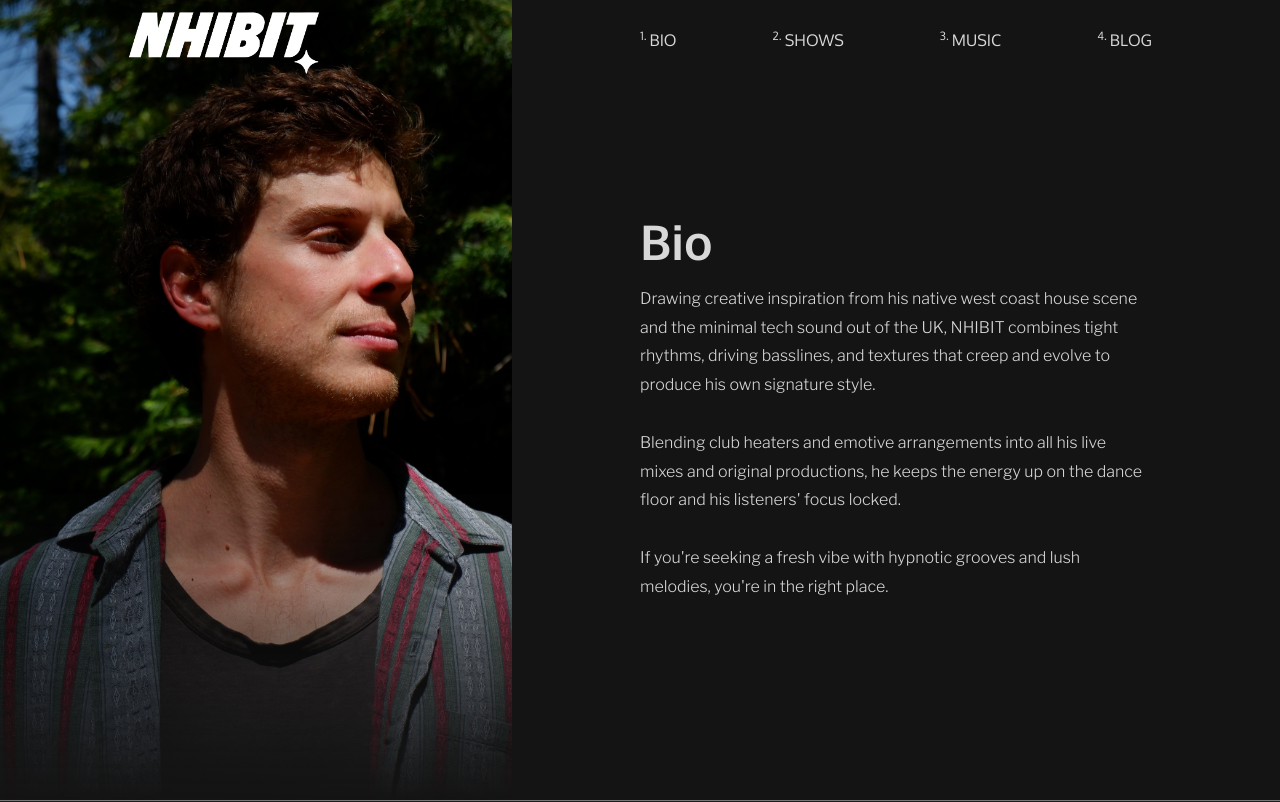
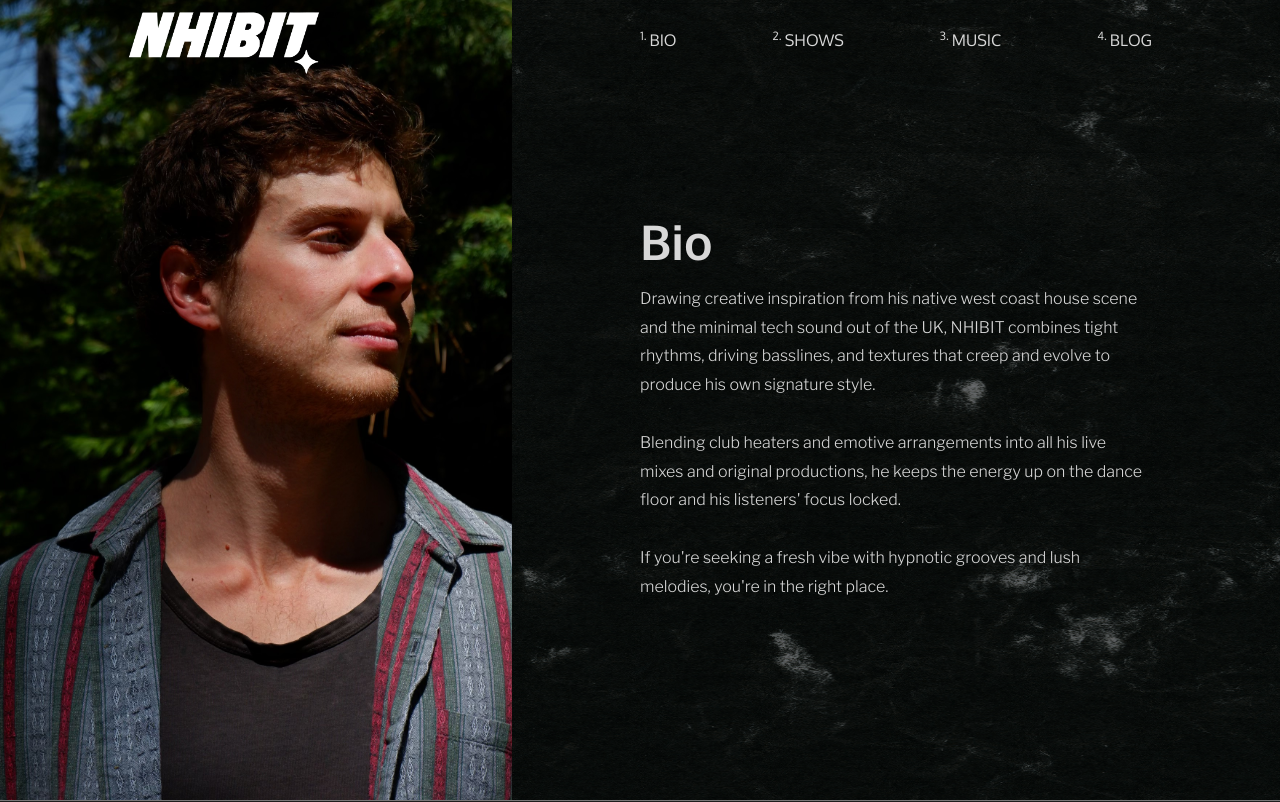
Before and after one commit to nickhibbits/nhibit, a Next.js app: page /bio in a window 1280 px wide. Shown: the top 802 px of the page. Built offline with nearby package versions, Linux system fonts and the light colour scheme.

Commit message:
Develop BackgroundImage component. Start implementing

```diff
--- a/app/(home)/page.module.scss
+++ b/app/(home)/page.module.scss
@@ -33,13 +33,13 @@
   position: relative !important;
   object-fit: contain;
   overflow: hidden;
-  filter: brightness(80%);
+  filter: brightness(70%);
 
   &_desktop {
     position: relative;
     width: 105% !important;
     height: unset !important;
-    filter: brightness(80%);
+    filter: brightness(70%);
   }
 }
 .content_wrapper {
--- a/app/(site)/bio/page.module.scss
+++ b/app/(site)/bio/page.module.scss
@@ -7,6 +7,7 @@
   position: relative;
   overflow-y: scroll;
   overflow-x: hidden;
+  position: relative;
 
   @include mediaQueries.tablet-large {
     grid-template-columns: 40% 60%;
@@ -20,6 +21,7 @@
   overflow: hidden;
   height: 100%;
   width: 100%;
+
   mask-image: linear-gradient(
     to bottom,
     rgba(0, 0, 0, 1) 60%,
@@ -29,6 +31,11 @@
   @include mediaQueries.tablet-large {
     z-index: 1;
     overflow: hidden;
+    mask-image: linear-gradient(
+      to bottom,
+      rgba(0, 0, 0, 1) 80%,
+      rgba(0, 0, 0, 1)
+    );
   }
 }
 
--- a/app/(site)/bio/page.tsx
+++ b/app/(site)/bio/page.tsx
@@ -2,21 +2,14 @@ import Image from "next/image";
 import styles from "./page.module.scss";
 
 import headshot from "@/public/headshot.jpeg";
-// import gradient from "@/public/textures/DRS_4K_Luma Gradient_32.PNG";
 
 import BioContent from "@/components/BioContent/BioContent";
+import BackgroundImage from "@/components/BackgroundImage/BackgroundImage";
 
 export default function Bio() {
   return (
     <main className={`${styles.main} grid `}>
-      {/* <div className={styles.bg_image_wrapper}>
-        <Image
-          width={1000}
-          className={styles.bg_image}
-          src={gradient}
-          alt="DJ NHIBIT"
-        />
-      </div> */}
+      <BackgroundImage />
       <div className={styles.image_wrapper}>
         <Image className={styles.image} src={headshot} alt="NHIBIT headshot" />
       </div>
--- a/app/(site)/music/page.module.scss
+++ b/app/(site)/music/page.module.scss
@@ -1,5 +1,6 @@
 .main {
   height: 100dvh;
+  position: relative;
 }
 
 .content_wrapper {
--- a/app/(site)/music/page.tsx
+++ b/app/(site)/music/page.tsx
@@ -3,6 +3,7 @@ import layoutStyles from "@/styles/layout.module.scss";
 import MusicArtworkWrapper from "@/components/MusicArtworkWrapper/MusicArtworkWrapper";
 
 import creeper from "@/public/album_artwork/creeper.jpg";
+import BackgroundImage from "@/components/BackgroundImage/BackgroundImage";
 
 const originals = [
   {
@@ -15,6 +16,7 @@ const originals = [
 function Music() {
   return (
     <main className={`${styles.main} ${layoutStyles.padding_wrapper} grid `}>
+      <BackgroundImage />
       <section className={styles.content_wrapper}>
         <h1 className={`${styles.title} header`}>Music</h1>
         {originals.map((original, i) => {
--- a/app/(site)/shows/page.module.scss
+++ b/app/(site)/shows/page.module.scss
@@ -1,5 +1,6 @@
 .main {
   min-height: 10dvh;
+  position: relative;
 }
 
 .content_wrapper {
--- a/app/(site)/shows/page.tsx
+++ b/app/(site)/shows/page.tsx
@@ -1,10 +1,12 @@
 import ShowsTable from "@/components/ShowsTable/ShowsTable";
 import styles from "./page.module.scss";
 import layoutStyles from "@/styles/layout.module.scss";
+import BackgroundImage from "@/components/BackgroundImage/BackgroundImage";
 
 function Shows() {
   return (
     <main className={`${styles.main} ${layoutStyles.padding_wrapper} `}>
+      <BackgroundImage />
       <section className={styles.content_wrapper}>
         <h1 className={`${styles.title} header`}>Shows</h1>
         <ShowsTable />
--- /dev/null
+++ b/components/BackgroundImage/BackgroundImage.module.scss
@@ -0,0 +1,9 @@
+.bg_image {
+  position: absolute;
+  overflow: hidden;
+  height: 100dvw;
+  width: 100%;
+  z-index: -1;
+
+  filter: brightness(50%);
+}
--- /dev/null
+++ b/components/BackgroundImage/BackgroundImage.tsx
@@ -0,0 +1,14 @@
+import Image from "next/image";
+import gradient from "@/public/textures/DRS_Distressed_MOBILE_02.JPG";
+import styles from "./BackgroundImage.module.scss";
+function BackgroundImage() {
+  return (
+    <Image
+      className={styles.bg_image}
+      src={gradient}
+      alt="gradient background"
+    />
+  );
+}
+
+export default BackgroundImage;
```
Also changed, not shown: app/(home)/page.tsx (+4 -4 lines), public/textures/DRS_Distressed_MOBILE_02.JPG (added), 1 other file (tests, documents, lock files or other folders).
